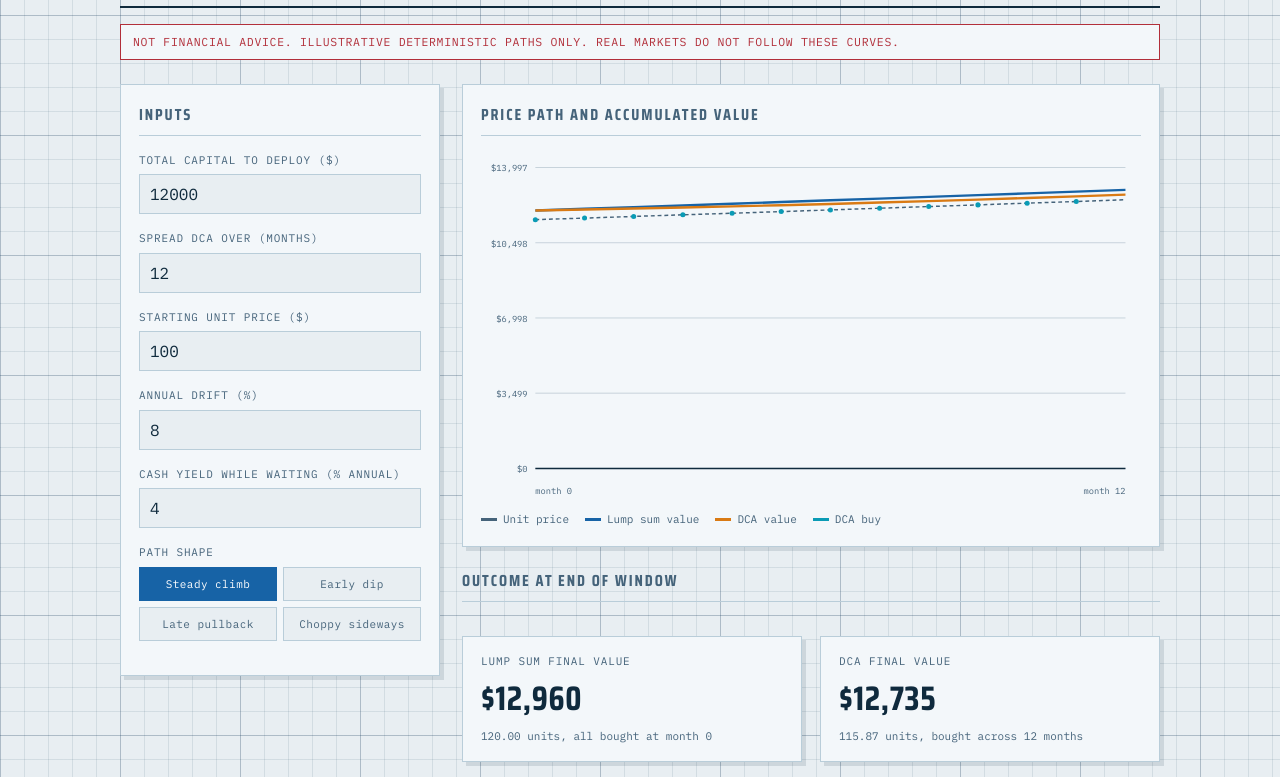
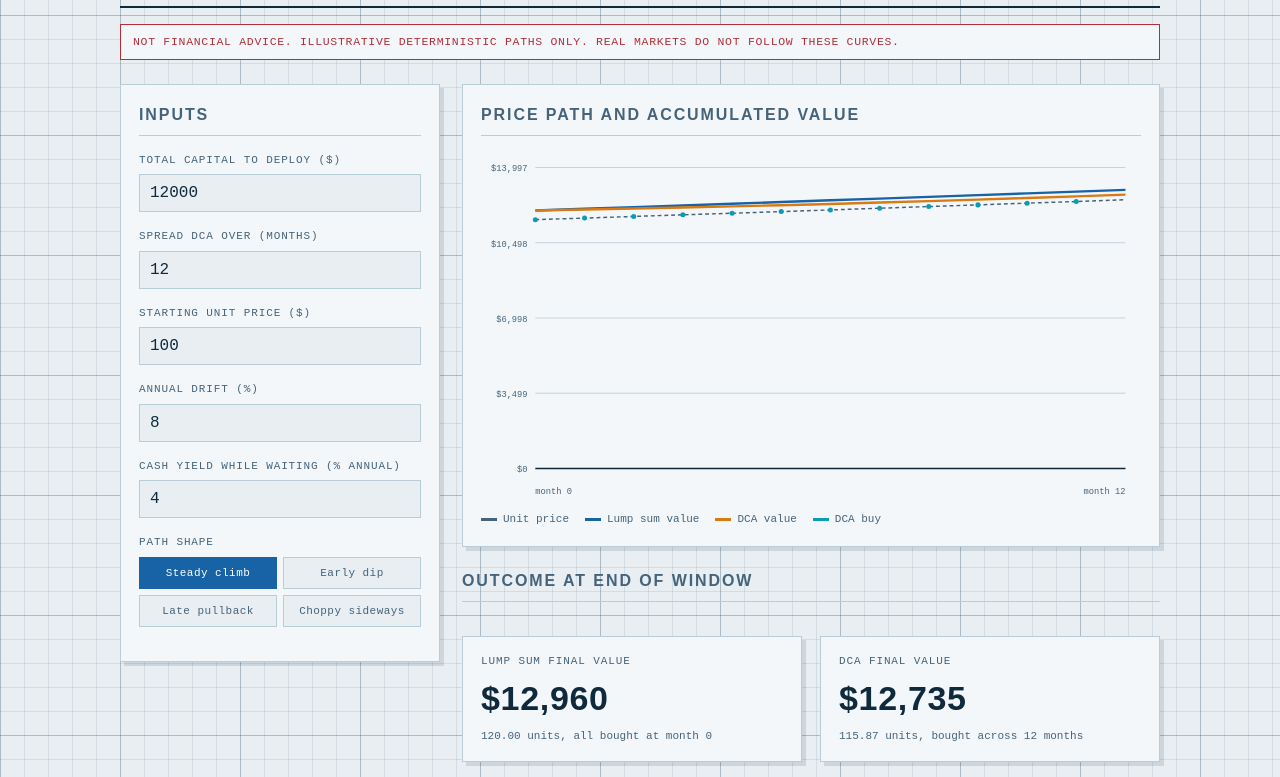
Before and after one commit to 0xelitesystem/dca-visualizer, a plain HTML site: page index.html in a window 1280 px wide. Shown: the part 105-882 px from the top of the page. Drawn offline with Linux system fonts and the light colour scheme.

Commit message:
polish: strip dashes, add live demo link, self-host fonts

```diff
--- a/index.html
+++ b/index.html
@@ -10,9 +10,6 @@
 <meta property="og:type" content="website">
 <meta property="og:image" content="og-image.png">
 <meta name="twitter:card" content="summary_large_image">
-<link rel="preconnect" href="https://fonts.googleapis.com">
-<link rel="preconnect" href="https://fonts.gstatic.com" crossorigin>
-<link href="https://fonts.googleapis.com/css2?family=Saira+Condensed:wght@500;700&family=IBM+Plex+Mono:wght@400;500;600&family=IBM+Plex+Sans:wght@400;500;600&display=swap" rel="stylesheet">
 <style>
   :root {
     --paper: #e8eef2;
```
